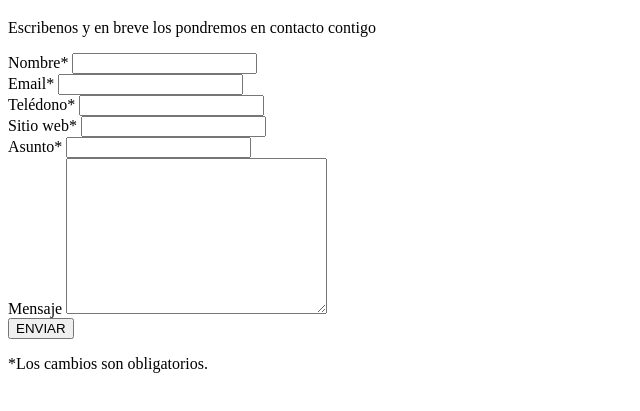
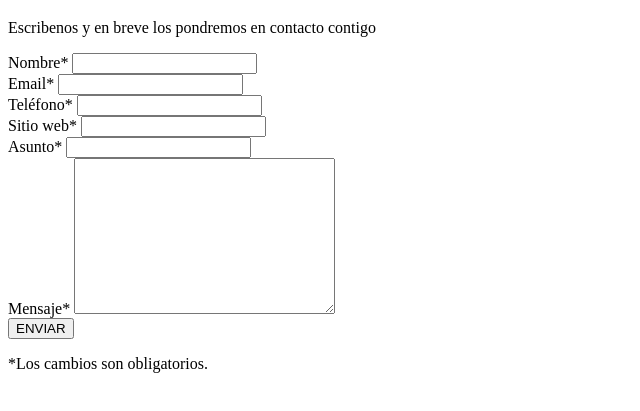
Before and after one commit to marlonpalma/Formulario-html-css, a plain HTML site: page index.html in a window 1280 px wide. Shown: the part 61-472 px from the top of the page, without its empty margins (0-640 px from the left). Drawn offline with Linux system fonts and the light colour scheme.

Commit message:
index.html arreglado

```diff
--- a/index.html
+++ b/index.html
@@ -21,7 +21,7 @@
         <input type="text" id="email">
       </div>
       <div>
-        <label for="telefono">Telédono*</label>
+        <label for="telefono">Teléfono*</label>
         <input type="text" id="telefono">
       </div>
       <div>
@@ -33,7 +33,7 @@
           <input type="text" id="asunto">
       </div>
       <div>
-          <label for="mensaje">Mensaje</label>
+          <label for="mensaje">Mensaje*</label>
           <textarea name="" id="mensaje" cols="30" rows="10"></textarea>
       </div>
       <div>
```
